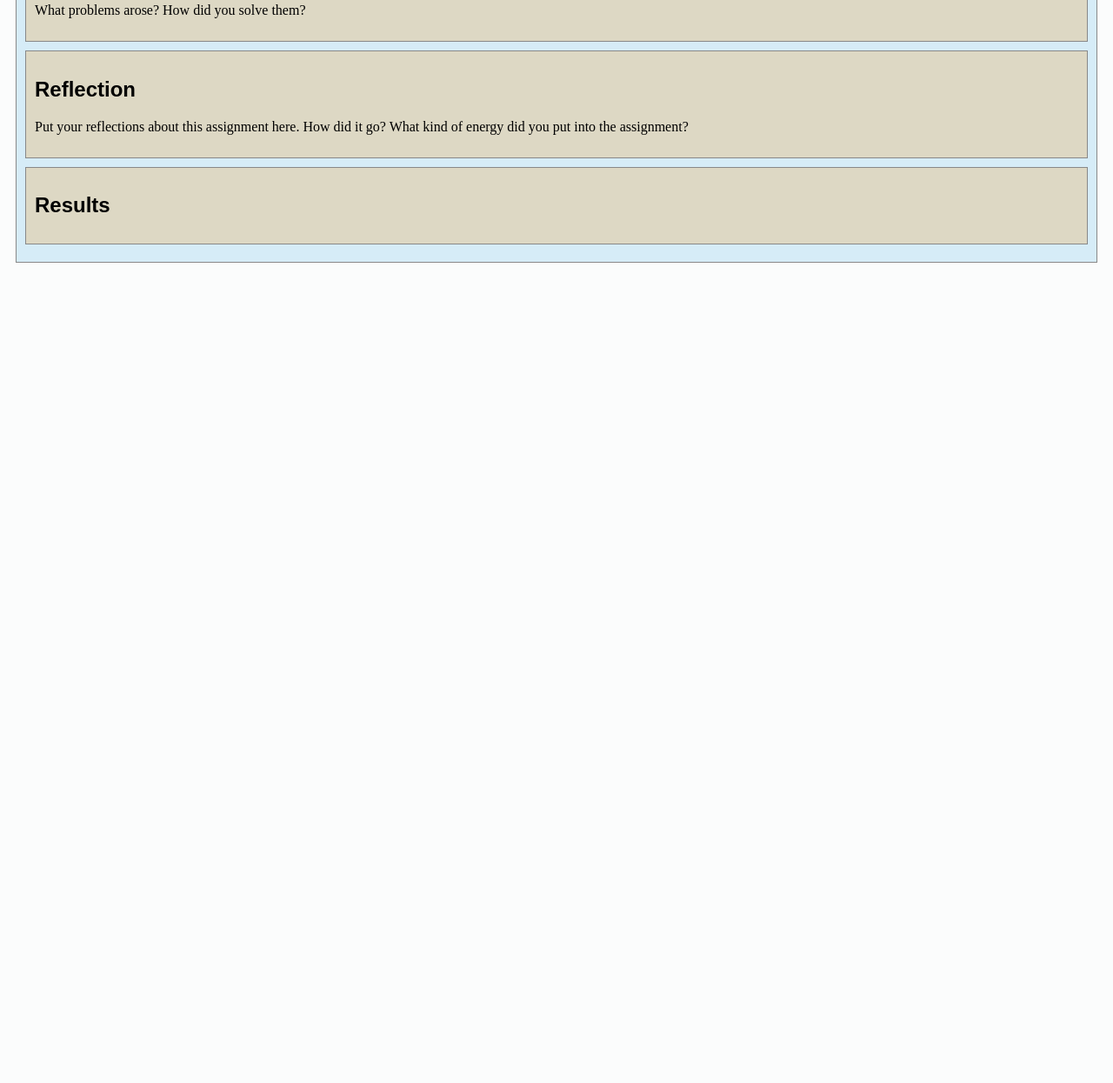
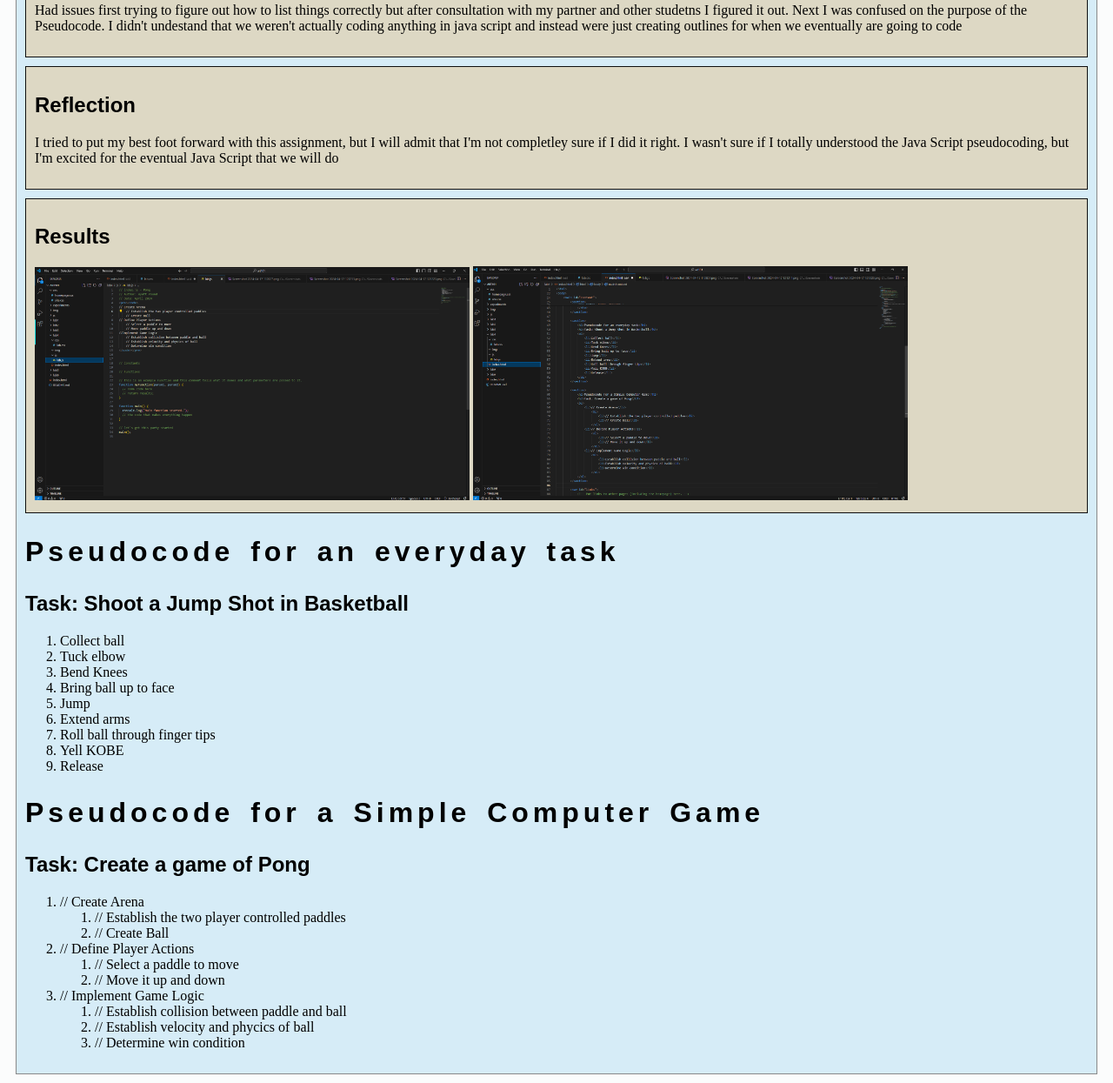
Before and after one commit to Wpoundit/art101, a plain HTML site: page lab4/index.html in a window 1280 px wide. Shown: the part 321-1566 px from the top of the page at 87% size. Before the commit the page ends 800 px from the top, so only its background shows below. Drawn offline with nearby package versions, Linux system fonts and the light colour scheme.

Commit message:
Created Task list/Created Pseudocode/Edited Lab 4 HTML Page
Created two different Task lists
Turned the game list into Pseudocode
Created and Stylized Lab 4 html

```diff
--- a/lab4/css/lab.css
+++ b/lab4/css/lab.css
@@ -4,6 +4,10 @@
 .minor-section {
     padding: 10px;
     margin-bottom: 10px;
-    border: solid 1px #888;
+    border: solid 1px #0f0f0f;
     background-color: #DDD8C4;
   }
+
+  #portrait {
+    width: 500px;
+  }
--- a/lab4/index.html
+++ b/lab4/index.html
@@ -23,27 +23,69 @@
 	<!-- Style this page by changing the CSS in ../css/site.css or css/lab.css -->
 	<main id="content">
 		<section>
-			<h1>Lab X - Subject/Topic</h1>
+			<h1>Lab 4 - Pseudocoding and Problem-solving</h1>
 			<div class="minor-section">
 					<h2>Challenge</h2>
-					<p>Restate the challenge of the lab here.</p>
+					<p>Get in the habit of thinking in terms of pseudocoding before jumping into coding.</p>
 			</div>
 
 			<div class="minor-section">
 					<h2>Problems</h2>
-					<p>What problems arose? How did you solve them? </p>
+					<p>Had issues first trying to figure out how to list things correctly but after consultation with my partner and other studetns I figured it out. Next I was confused on the purpose of the Pseudocode. I didn't undestand that we weren't actually coding anything in java script and instead were just creating outlines for when we eventually are going to code </p>
 			</div>
 
 			<div class="minor-section">
 					<h2>Reflection</h2>
-					<p>Put your reflections about this assignment here. How did it go? What kind of energy did you put into the assignment? </p>
+					<p>I tried to put my best foot forward with this assignment, but I will admit that I'm not completley sure if I did it right. I wasn't sure if I totally understood the Java Script pseudocoding, but I'm excited for the eventual Java Script that we will do</p>
 			</div>
 
 			<div class="minor-section">
 					<h2>Results</h2>
 					<div id="output"></div>
+					<img id="portrait" src="img/Screenshot 2024-04-22 212016.png">
+					<img id="portrait" src="img/Screenshot 2024-04-22 212035.png">
 			</div>
 		</section>
+
+		<section>
+			<h1>Pseudocode for an everyday task</h1>
+			<h2>Task: Shoot a Jump Shot in Basketball</h2>
+			<ol>
+				<li>Collect ball</li>
+				<li>Tuck elbow</li>
+				<li>Bend Knees</li>
+				<li>Bring ball up to face</li>
+				<li>Jump</li>
+				<li>Extend arms</li>
+				<li>Roll ball through finger tips</li>
+				<li>Yell KOBE</li>
+				<li>Release</li>
+			</ol>
+		</section>
+
+		<section>
+			<h1>Pseudocode for a Simple Computer Game</h1>
+			<h2>Task: Create a game of Pong</h2>
+			<ol>
+				<li>// Create Arena</li>
+					<ol>
+						<li>// Establish the two player controlled paddles</li>
+						<li>// Create Ball</li>
+					</ol>
+				<li>// Define Player Actions</li>
+					<ol>
+						<li>// Select a paddle to move</li>
+						<li>// Move it up and down</li>
+					</ol>
+				<li>// Implement Game Logic</li>
+					<ol>
+						<li>// Establish collision between paddle and ball</li>
+						<li>// Establish velocity and phycics of ball</li>
+						<li>// Determine win condition</li>
+					</ol>
+			</ol>
+		</section>
+
 		<nav id="links">
 			<!-- Put links to other pages (including the homepage) here. -->
 		</nav>
--- a/lab4/js/lab.js
+++ b/lab4/js/lab.js
@@ -1,6 +1,19 @@
-// index.js - purpose and description here
-// Author: Your Name
-// Date:
+// index.js - Pong
+// Author: Wyatt Pound
+// Date: April 2024
+<pre><code>
+// Create Arena
+    // Establish the two player controlled paddles
+    // Create Ball
+// Define Player Actions
+    // Select a paddle to move
+    // Move paddle up and down
+//Implement Game Logic
+    // Establish collision between paddle and ball
+    // Establish velocity and phycics of ball
+    // Determine win condition
+</code></pre>
+
 
 // Constants
 
```
Also changed, not shown: lab2/index.html (+1 -1 lines), lab4/img/Screenshot 2024-04-22 212016.png (added), lab4/img/Screenshot 2024-04-22 212035.png (added), lab4/img/Screenshot 2024-04-22 212430.png (added).
